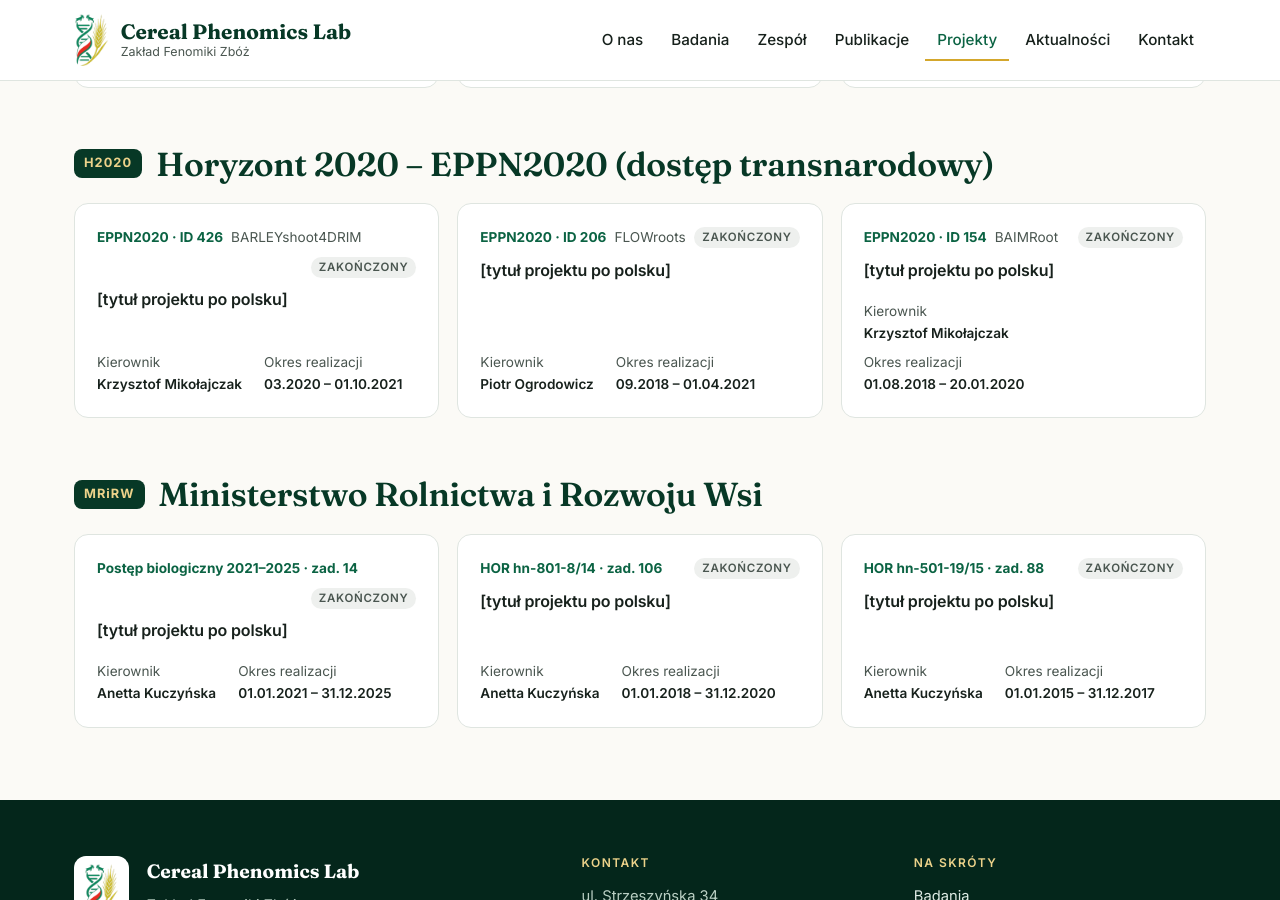
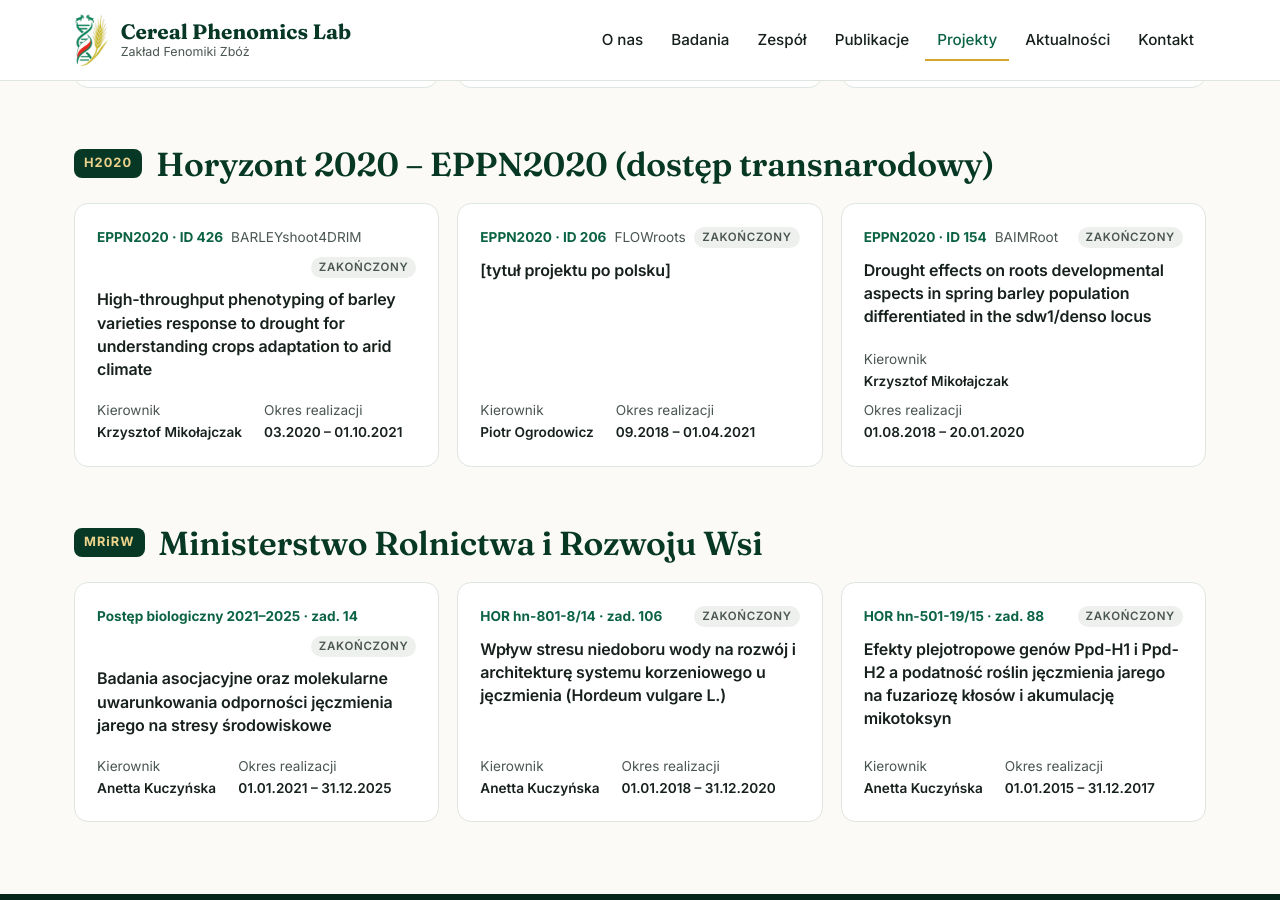
Before and after one commit to cerealphenomicslab/phenomics, a Jekyll site: the page built from projekty.html, in a window 1280 px wide and 900 px high, scrolled down 914 px. Built offline with Jekyll 4.4.1, drawn with Linux system fonts in a browser that asks for light colours.

Commit message:
Fill official project titles for MRiRW tasks and EPPN2020 projects
Co-Authored-By: Claude Opus 5.5 <noreply@anthropic.com>
Claude-Session: https://claude.ai/code/session_01BpixLG9RwF8mf4iQRuxkXw

```diff
--- a/_data/projects.yml
+++ b/_data/projects.yml
@@ -70,7 +70,7 @@
       period: 03.2020 – 01.10.2021
       status: completed
       title_en: High-throughput phenotyping of barley varieties response to drought for understanding crops adaptation to arid climate
-      title_pl: "[tytuł projektu po polsku]"
+      title_pl: "High-throughput phenotyping of barley varieties response to drought for understanding crops adaptation to arid climate"
     - program: "EPPN2020 · ID 206"
       number: FLOWroots
       leader: Piotr Ogrodowicz
@@ -84,7 +84,7 @@
       period: 01.08.2018 – 20.01.2020
       status: completed
       title_en: Drought effects on roots developmental aspects in spring barley population differentiated in the sdw1/denso locus
-      title_pl: "[tytuł projektu po polsku]"
+      title_pl: "Drought effects on roots developmental aspects in spring barley population differentiated in the sdw1/denso locus"
 
 - funder_pl: Ministerstwo Rolnictwa i Rozwoju Wsi
   funder_en: Ministry of Agriculture and Rural Development
@@ -97,7 +97,7 @@
       period: 01.01.2021 – 31.12.2025
       status: completed
       title_en: Associative studies and molecular determinants of spring barley resistance to environmental stresses
-      title_pl: "[tytuł projektu po polsku]"
+      title_pl: "Badania asocjacyjne oraz molekularne uwarunkowania odporności jęczmienia jarego na stresy środowiskowe"
     - program: HOR hn-801-8/14 · zad. 106
       program_en: HOR hn-801-8/14 · task 106
       number: ""
@@ -105,12 +105,12 @@
       period: 01.01.2018 – 31.12.2020
       status: completed
       title_en: Effects of drought on the development and architecture of barley root system
-      title_pl: "[tytuł projektu po polsku]"
+      title_pl: "Wpływ stresu niedoboru wody na rozwój i architekturę systemu korzeniowego u jęczmienia (Hordeum vulgare L.)"
     - program: HOR hn-501-19/15 · zad. 88
       program_en: HOR hn-501-19/15 · task 88
       number: ""
       leader: Anetta Kuczyńska
       period: 01.01.2015 – 31.12.2017
       status: completed
-      title_en: "[full project title]"
-      title_pl: "[tytuł projektu po polsku]"
+      title_en: "Efekty plejotropowe genów Ppd-H1 i Ppd-H2 a podatność roślin jęczmienia jarego na fuzariozę kłosów i akumulację mikotoksyn"
+      title_pl: "Efekty plejotropowe genów Ppd-H1 i Ppd-H2 a podatność roślin jęczmienia jarego na fuzariozę kłosów i akumulację mikotoksyn"
```
